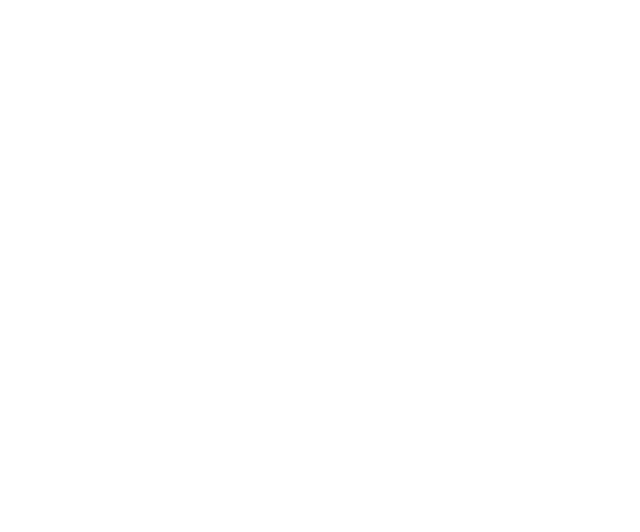
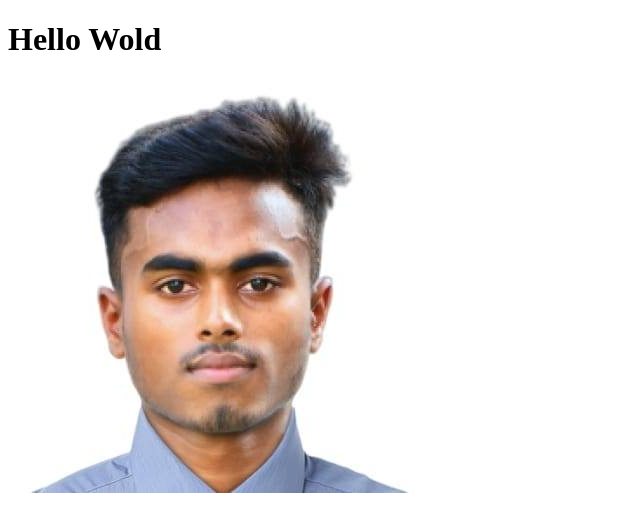
Before and after one commit to imran0093/Learning-with-interetiveCares, a plain HTML site: page index.html in a window 1280 px wide. Shown: the whole page, without its empty margins (0-640 px from the left). Drawn offline with Linux system fonts and the light colour scheme.

Commit message:
img folder ade image addet

```diff
--- a/index.html
+++ b/index.html
@@ -6,6 +6,8 @@
     <title>IC BATCH-3</title>
 </head>
 <body>
+  <h1>Hello Wold</h1>
+  <img src="assetss/img/8581_n.jpg" alt="imran">
     <!--Java script-->
     <script src="assetss/app.js"></script>
 </body>
```
Also changed, not shown: assetss/img/8581_n.jpg (added).
